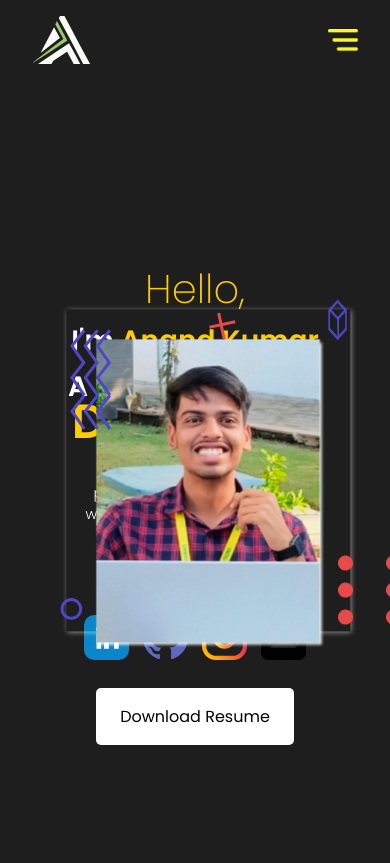
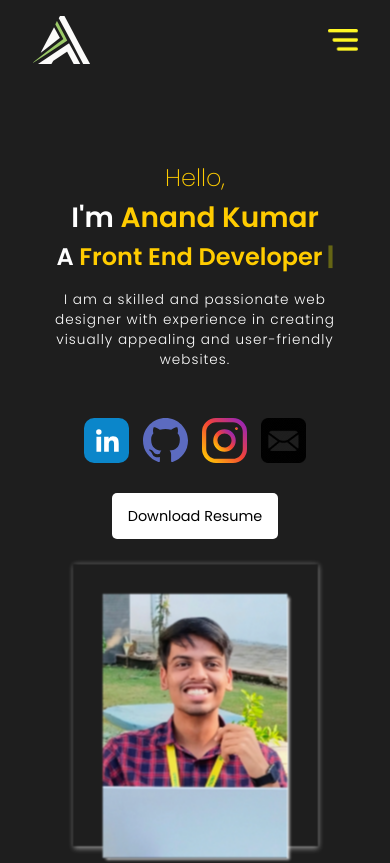
Before and after one commit to anandmaddhesia001/Portfolio, a React (Vite) app: page / in a window 390 px wide. Shown: the top 863 px of the page. Built offline with nearby package versions, Linux system fonts and the light colour scheme.

Commit message:
Made the website more responsive

```diff
--- a/src/components/Contact/contact.css
+++ b/src/components/Contact/contact.css
@@ -71,7 +71,7 @@ footer {
     padding: 0;
     margin: 0;
     font-weight: 500;
-    font-size: 5rem;
+    font-size: 4.5rem;
     display: flex;
     color: rgb(40, 40, 40);
     justify-content: end;
@@ -107,37 +107,65 @@ footer {
 
 /* Mobile */
 @media only screen and (max-width: 768px) {
-    footer{
-        height: 13vh;
+    footer {
+      flex-direction: column;
+      align-items: center;
+      justify-content: center;
+      height: auto;
+      padding: 1rem 0;
     }
 
     .leftFoot {
-        width: 0%;
+      display: flex;
+      width: 100%;
+      align-items: center;
+      justify-content: center;
+      flex-direction: column;
+      text-align: center;
+    }
+
+    .leftFoot h1 {
         display: none;
     }
 
-    .rightFoot {
-        display: flex;
-        align-items: center;
-        margin: 0;
-        padding: 0;
-        width: 100vw;
-        padding-right: 0;
+    .footerMenu {
+      display: flex;
+      flex-wrap: wrap;
+      justify-content: center;
+      gap: .2rem;
+      margin-bottom: 1rem;
     }
 
-    .iconImg {
-        width: 45px;
-        height: 45px;
+    .footerMenuListItem {
+      font-size: 1rem;
     }
 
-    .iconImg:hover {
-        transform: scale(1.1);
+    .rightFoot {
+      width: 100%;
+      justify-content: center;
+      padding: 1rem 0;
+      gap: 0.75rem;
+    }
+  }
+
+  @media only screen and (max-width: 480px) {
+    .contactForm {
+      padding: 1rem;
+      width: 95%;
     }
 
-    .contactForm {
-        width: 80%;
+    .name, .email, .msg {
+      font-size: 1rem;
+      padding: 0.6rem;
     }
-}
+
+    .submitBtn {
+      width: 100%;
+      padding: 0.8rem;
+      font-size: 1rem;
+    }
+  }
+
 
 @media only screen and (max-width: 1524px) {
 
@@ -155,3 +183,7 @@ footer {
         width: 80%;
     }
 }
+
+.contactPageTitle {
+    font-size: clamp(2rem, 5vw, 3rem);
+  }
--- a/src/components/Intro/intro.css
+++ b/src/components/Intro/intro.css
@@ -278,3 +278,79 @@
     0%, 100% { opacity: 1; }
     50% { opacity: 0; }
   }
+
+  @media screen and (max-width: 768px) {
+    #intro {
+      flex-direction: column;
+      align-items: center;
+      height: auto;
+      padding-top: 4rem;
+    }
+
+    .imgContainer {
+      position: relative;
+      top: 0;
+      right: 0;
+      transform: none;
+      margin-bottom: 2rem;
+    }
+
+    .introContent {
+      padding: 1rem;
+      height: auto;
+    }
+  }
+
+  @media screen and (max-width: 480px) {
+    .hello {
+      font-size: 1.8rem;
+    }
+
+    .subHeading {
+      font-size: 1.8rem;
+    }
+
+    .role {
+      font-size: 2rem;
+    }
+
+    .introPara {
+      font-size: 0.85rem;
+      max-width: 90%;
+    }
+
+    .downloadBtn {
+      padding: 0.8rem 1rem;
+      font-size: 0.9rem;
+    }
+
+    .userImage {
+      width: 260px;
+      height: 300px;
+    }
+
+    .u-img {
+      height: 280px;
+    }
+
+    .iconImg {
+      width: 40px;
+      height: 40px;
+    }
+  }
+
+  @media screen and (max-width: 480px) {
+    .iconDots,
+    .iconZigZag,
+    .icon-cube,
+    .icon-circle,
+    .icon-plus {
+      display: none;
+    }
+  }
+
+  .hello,
+.subHeading,
+.role {
+  font-size: clamp(1.5rem, 2.5vw, 2.5rem);
+}
--- a/src/components/Projects/project.jsx
+++ b/src/components/Projects/project.jsx
@@ -1,7 +1,7 @@
 import React from "react";
 import Html from "../../assets/HTML.png";
 import Css from "../../assets/CSS.png";
-import Js from '../../assets/javascript.svg'
+import Js from '../../assets/Javascript.svg'
 import Tailwind from '../../assets/Tailwind.png';
 import react from "../../assets/react.png";
 import Img1 from "../../assets/netflix.png";
```
